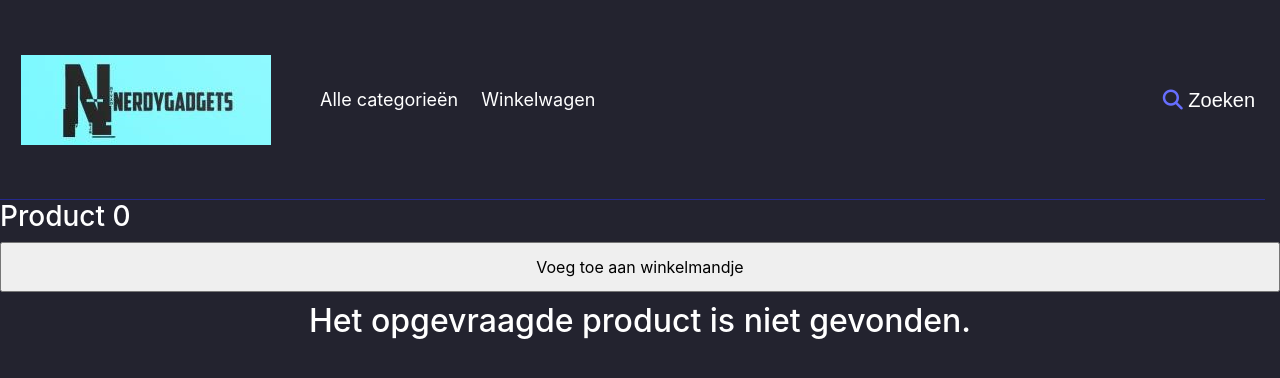
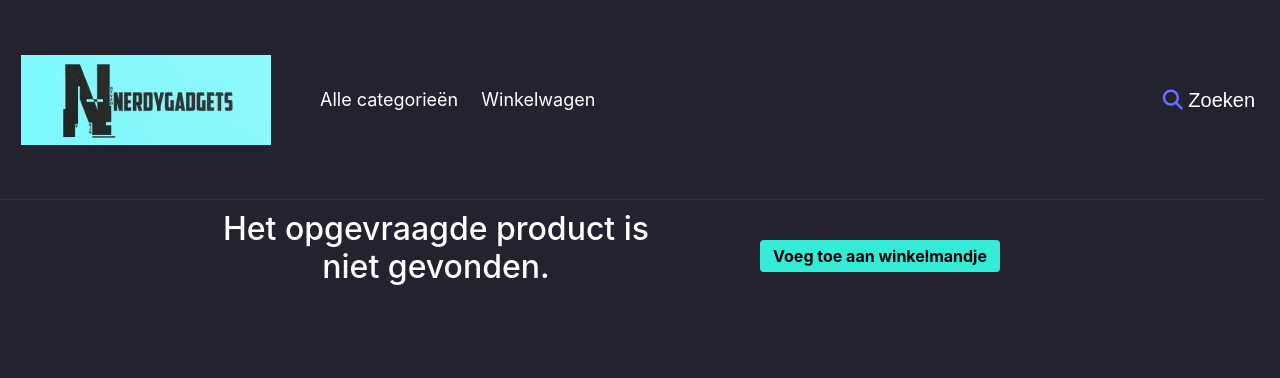
Before and after one commit to kelkesjoose/NerdyGadgets, a PHP site: page /view.php in a window 1280 px wide. Shown: the top 378 px of the page. Run offline with PHP 8.4, Linux system fonts and the light colour scheme; data that the repository does not hold is empty; some libraries are stand-ins or nearby versions; some web fonts are replaced.

Commit message:
Productpagina button gewijzigd.

```diff
--- a/Public/CSS/Style.css
+++ b/Public/CSS/Style.css
@@ -590,10 +590,32 @@ ul#ul-class-price li {
 .slider {
     width: 220px;
 }
+.toevoegwinkelmandbutton {
+    width: 15em;
+    height: 2em;
+    font-weight: bold;
+    background-color: #34ebd8;
+    margin-left: 80px;
+    border-radius: 4px;
+    border: none;
+}
+.plekbuttonwinkelmand {
+    padding-right: 280px;
+    padding-top: 40px;
+    float: right
+}
+.padreview{
+        padding-top:80px;
+    }
+
+
+
+
 
 .besthead {
     border-bottom: 2px solid darkturquoise;
 }
+
 
 <<<<<<< HEAD
 /* .slider {
--- a/view.php
+++ b/view.php
@@ -11,13 +11,13 @@ if(isset($_GET["id"])) {
     $stockItemID = 0;
 }
 ?>
-<h3>Product <?php print($stockItemID)?></h3>
-
+<!--<h3>Product --><?php //print($stockItemID)?><!--</h3>-->
+<div class="plekbuttonwinkelmand">
 <form method="post">
     <input type="number" name="id" value="<?php print($stockItemID)?>" hidden >
-    <input type="submit" name="submit" value="Voeg toe aan winkelmandje">
+    <input type="submit" name="submit" value="Voeg toe aan winkelmandje" class="toevoegwinkelmandbutton"  >
 </form>
-
+</div>
 <?php
 if(isset($_POST["submit"])){
     $stockItemID = $_POST["id"];
```
